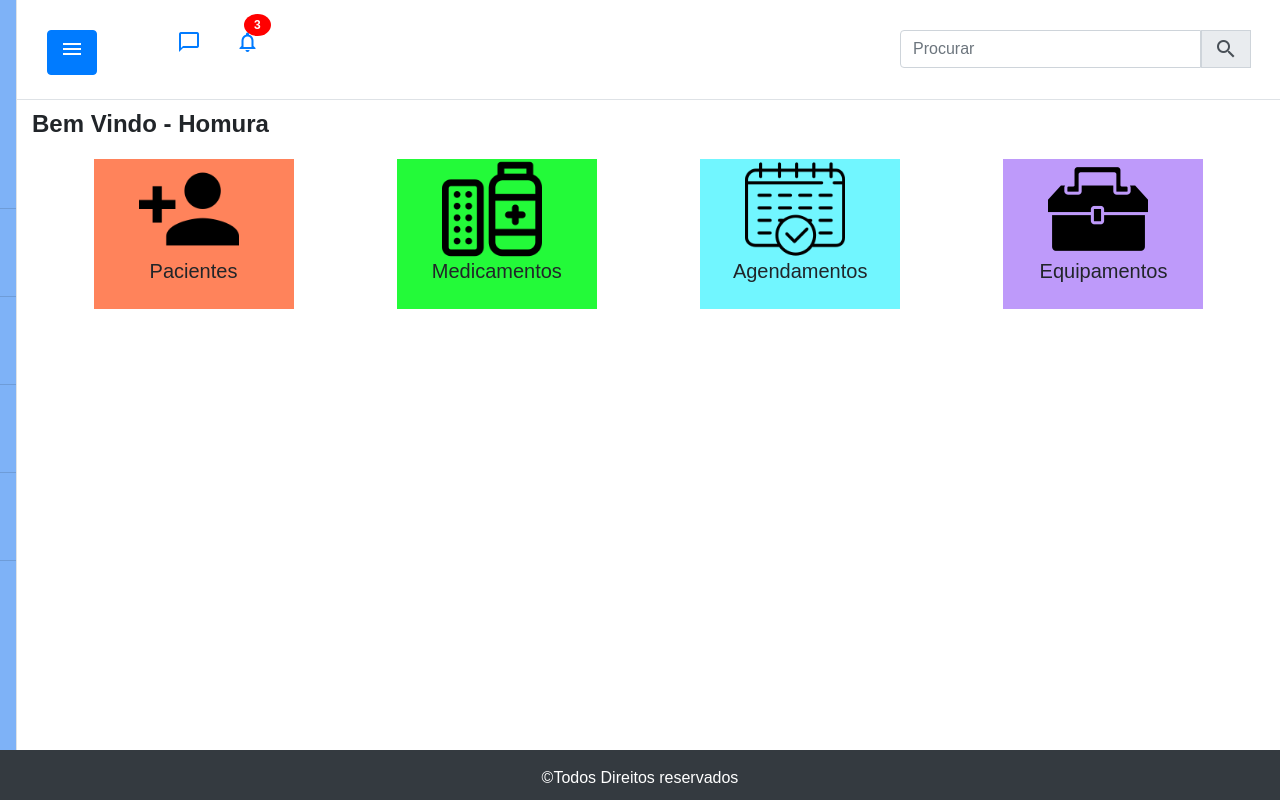
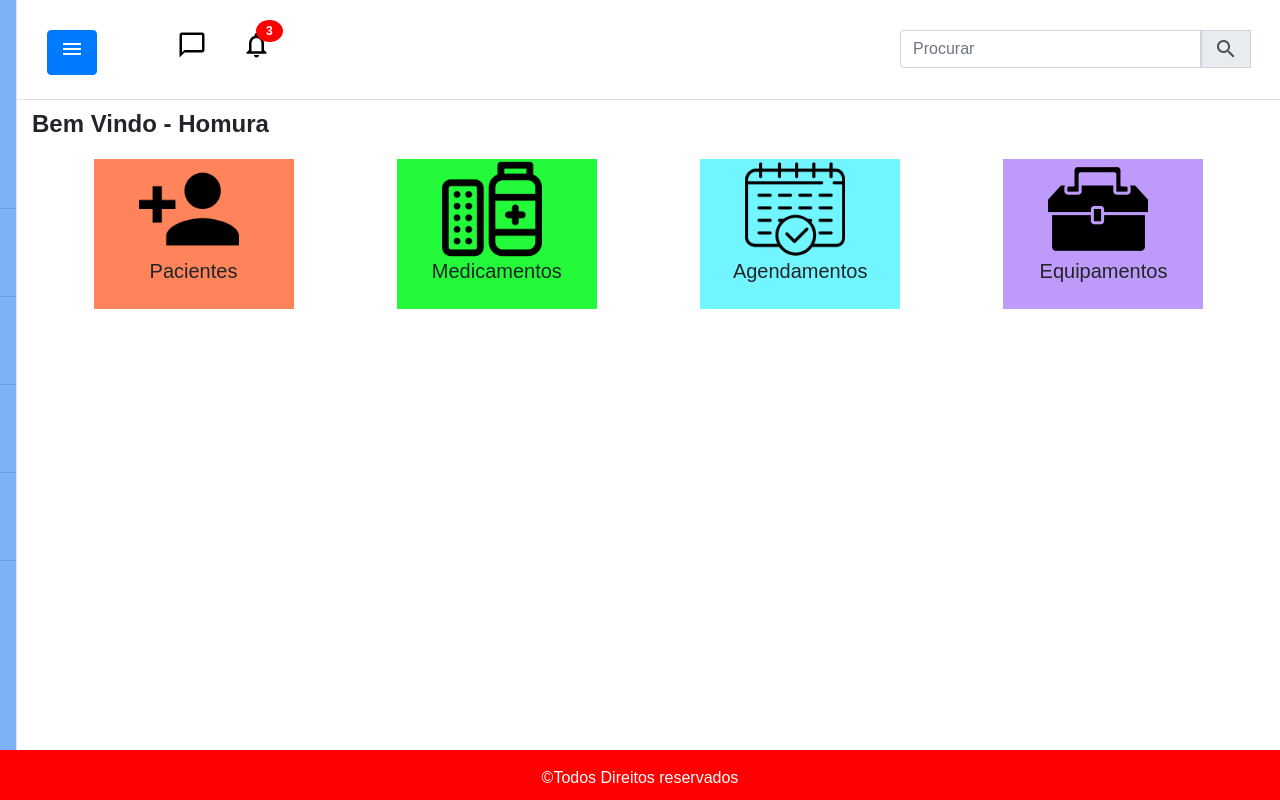
Before and after one commit to Hitagi71/ProjetoHospital, a PHP site: page /home.html in a window 1280 px wide. Run offline with PHP 8.4, Linux system fonts and the light colour scheme.

Commit message:
Footer em vermelho

```diff
--- a/css/style.css
+++ b/css/style.css
@@ -67,7 +67,7 @@
   footer {
       width: 100%;
       height: 50px;
-      background-color: #343a40;
+      background-color: red;
       bottom: 0px;
       position: fixed;
   }
@@ -83,11 +83,7 @@
   }
 
   .size {
-<<<<<<< HEAD
-      font-size: 38px;
-=======
       font-size: 30px;
->>>>>>> acf6a03af6fb2486620d2bf3c527b8753db98899
       color: black
   }
 
```
